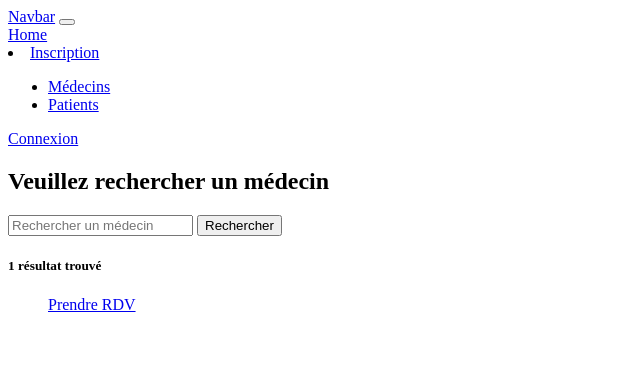
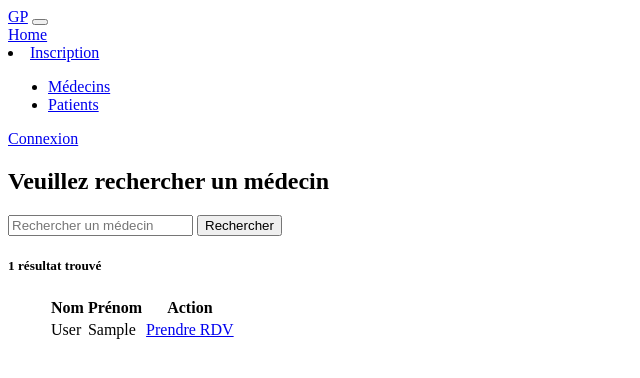
Before and after one commit to Chris4B/green-phoenix, a Symfony app: template templates/welcome/index.html.twig in a window 1280 px wide. Shown: the top 378 px of the page, without its empty margins (0-640 px from the left). Run offline with Twig, Linux system fonts and the light colour scheme; the template is opened without the code that fills it: most values are stand-ins (such as "Sample title", 1, 10 or a date in 2020); some libraries are stand-ins or nearby versions.

Commit message:
main search bar and result frontend changes

```diff
--- a/templates/base.html.twig
+++ b/templates/base.html.twig
@@ -21,7 +21,7 @@
 </head>
 <nav class="navbar navbar-expand bg-light shadow-lg">
     <div class="container-fluid">
-        <a class="navbar-brand" href="#">Navbar</a>
+        <a class="navbar-brand" href="#">GP</a>
         <button class="navbar-toggler" type="button" data-bs-toggle="collapse" data-bs-target="#navbarNavAltMarkup" aria-controls="navbarNavAltMarkup" aria-expanded="false" aria-label="Toggle navigation">
             <span class="navbar-toggler-icon"></span>
         </button>
@@ -29,9 +29,9 @@
             <div class="navbar-nav ">
                 <a class="nav-link active" aria-current="page" href="#">Home</a>
             </div>
-            <div class="navbar-nav ms-auto ">
+            <div class="navbar-nav ml-auto ">
                 <li class="nav-item dropdown ">
-                    <a class="nav-link dropdown-toggle" data-bs-toggle="dropdown" href="#" role="button" aria-expanded="false">Inscription</a>
+                    <a class="nav-link dropdown-toggle" data-toggle="dropdown" href="#" role="button" aria-expanded="false">Inscription</a>
                     <ul class="dropdown-menu">
                         <li><a class="dropdown-item" href="{{ path('app_doctor_register') }}">Médecins</a></li>
                         <li><a class="dropdown-item" href="{{path('app_register')}}">Patients</a></li>
--- a/templates/welcome/index.html.twig
+++ b/templates/welcome/index.html.twig
@@ -13,39 +13,57 @@
     <div class="container ">
 
         <div class=" row flex-column mt-5">
-            <div class=" text-center ">
+            <div class=" text-center mt-5 ">
                 <h2> Veuillez rechercher un médecin</h2>
             </div>
         </div>
-        <div class=" row flex-column align-content-center mt-5 ">
+        <div class=" row justify-content-center mt-5 ">
             <div class="  col-6 mt-5">
-                <form class="d-flex" role="search" class="mt-5 me-auto" action="{{ path('app_welcome_index') }}" method="POST">
+                <form class="d-flex justify-content-center " role="search" class="mt-5 me-auto" action="{{ path('app_welcome_index') }}" method="POST">
                     <input class="form-control me-2" type="search" id="doctor_search" name="doctor_search" value="" placeholder="Rechercher un médecin" aria-label="Search">
-                    <button class="btn btn-outline-success" name="submit" type="submit">Rechercher </button>
+                    <button class="btn btn-outline-success mx-2" name="submit" type="submit">Rechercher </button>
                 </form>
             </div>
 
             {% if medecins is defined %}
             {% if medecins | length > 0 %}
             <div class="col-8 ">
-                <div id="results" class=" mt-5 ">
-                    <H5 id="nbr" class="mb-3">
+                <div id="results" class=" mt-5 text-center ">
+                    <H5 id="nbr" class="mb-3 ">
                         {{ medecins|length}} résultat{{ medecins |length >1 ? 's':'' }} trouvé{{ medecins |length >1 ? 's':'' }}
                     </H5>
+                </div>
+
                 <ul>
                     {% for medecin in medecins %}
-{#                            <li>#}
-{#                                {{ medecin.firstName }} {{ medecin.lastName }}#}
-{#                                <a href="{{ path('app_login', {'redirect' : path('app_doctors')}) }}" type="button" class="btn btn-success mx-5">Prendre RDV</a>#}
-{#                            </li>#}
+
                         {% if not app.user %}
-                                <a href="{{ path('app_login', {'redirect': path('app_doctors',{'id':medecin.id})}) }}" type="button" class="btn btn-success mx-5">Prendre RDV</a>
+                            <table class="table text-center">
+                                <thead>
+                                <tr>
+                                    <th scope="col">Nom</th>
+                                    <th scope="col">Prénom</th>
+                                    <th scope="col">Action</th>
+                                </tr>
+                                </thead>
+                                <tbody>
+                                <tr>
+
+                                    <td>{{ medecin.lastName | capitalize }}</td>
+                                    <td>{{ medecin.firstName |capitalize }}</td>
+                                    <td><a href="{{ path('app_login', {'redirect' : path('app_doctors')}) }}" type="button" class="btn btn-success mx-5">Prendre RDV</a></td>
+                                </tr>
+
+                                </tbody>
+                            </table>
+{#                     <a href="{{ path('app_login', {'redirect': path('app_doctors',{'id':medecin.id})}) }}" type="button" class="btn btn-success mx-5">Prendre RDV</a>#}
                         {% else %}
+                            {{ medecin.firstName }} {{ medecin.lastName }}
                             <a href="{{ path('app_doctors', {'id':medecin.id}) }}" type="button" class="btn btn-success mx-5">Prendre RDV</a>
                         {% endif %}
                     {%endfor %}
                 </ul>
-                </div>
+
                 {% else %}
                     <div class="col-10">
                         <div id="results" class=" mt-5 ">
```
Lines whose indentation alone changed are shown as unchanged.
